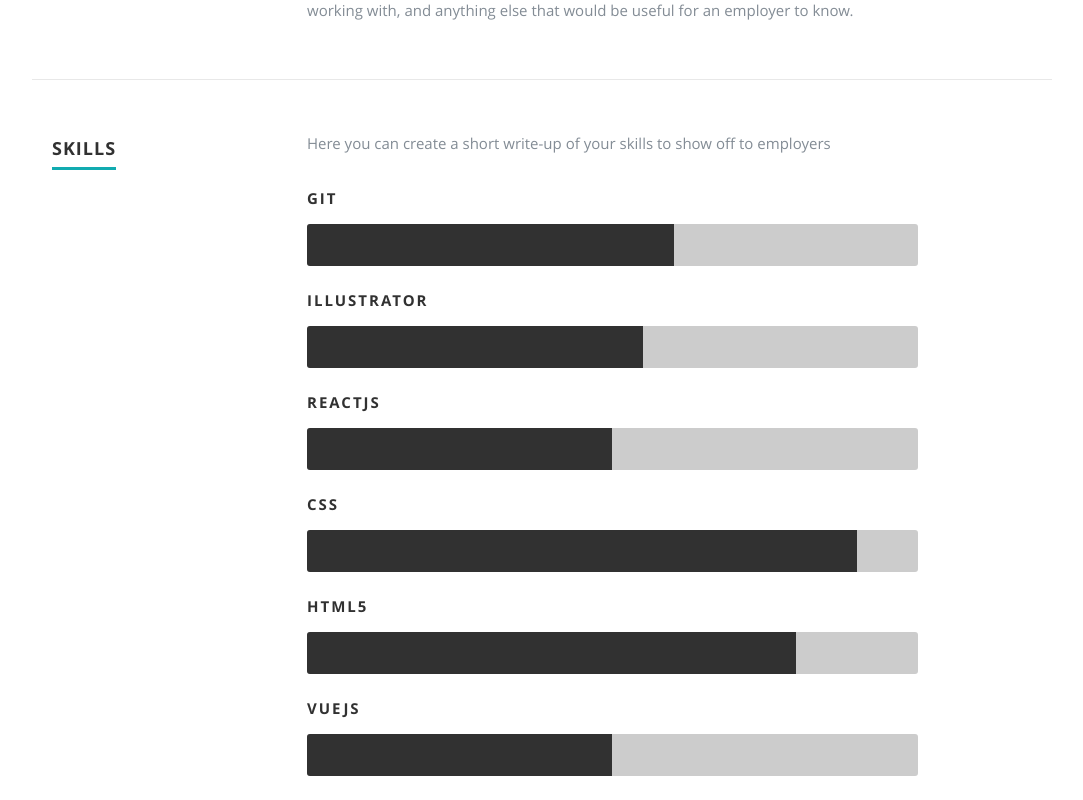
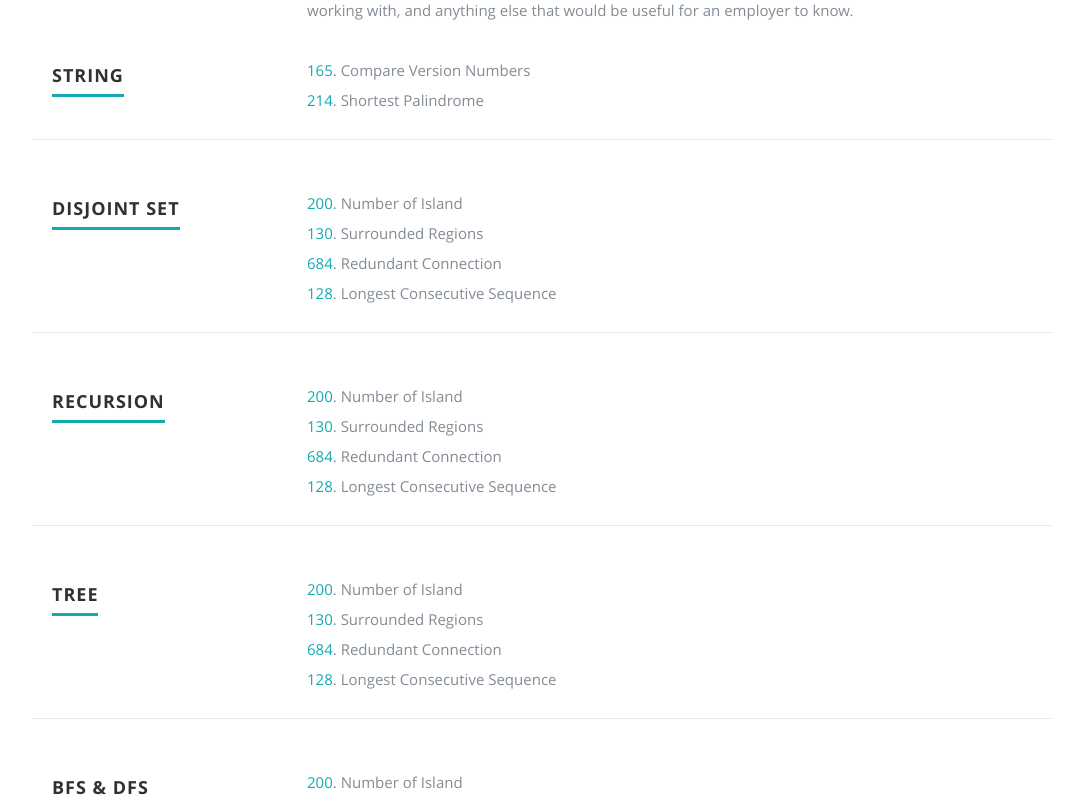
Before and after one commit to tbakerx/react-resume-template, a React (Create React App) app: page / in a window 1280 px wide. Shown: the part 2180-2980 px from the top of the page, without its empty margins (98-1181 px from the left). Built offline with nearby package versions, Linux system fonts and the light colour scheme.

Commit message:
type data and display

```diff
--- a/public/css/layout.css
+++ b/public/css/layout.css
@@ -261,7 +261,7 @@ ul#nav li.current a { color: #F06000; }
 #resume .header-col { padding-top: 9px; }
 #resume .main-col { padding-right: 10%; }
 
-.education, .work {
+.education, .type {
    margin-bottom: 48px;
    padding-bottom: 24px;
    border-bottom: 1px solid #E8E8E8;
--- a/public/resumeData.json
+++ b/public/resumeData.json
@@ -44,7 +44,127 @@
       }
     ]
   },
+
   "resume": {
+    "string": [{
+      "id": "165",
+      "title":"Compare Version Numbers"
+      },
+      {
+        "id": "214",
+        "title":"Shortest Palindrome"
+      }
+    ],
+    "ds":[{
+      "id": "200",
+      "title": "Number of Island"
+    },{
+      "id": "130",
+      "title": "Surrounded Regions"
+    },{
+      "id": "684",
+      "title": "Redundant Connection"
+      },{
+        "id": "128",
+        "title": "Longest Consecutive Sequence"
+      }
+    ],
+
+    "recursion":[{
+      "id": "21",
+      "title": "Merge Two Sorted Lists"
+      },{
+      "id": "369",
+      "title": "Plus One Linked List"
+      },{
+      "id": "2",
+      "title": "Add Two Numbers"
+      },{
+        "id": "24",
+        "title": "Swap Nodes in Pairs"
+      },{
+        "id": "160",
+        "title": "Intersection of Two Linked Lists"
+      },{
+        "id": "260",
+        "title": "Reverse Linked List"
+      }
+      ,{
+        "id": "92",
+        "title": "Reverse Linked List II"
+      }
+      ,{
+        "id": "19",
+        "title": "Remove Nth Node From End of List"
+      }
+    ],
+
+    "tree":[{
+      "id": "94",
+      "title": "Binary Tree Inorder Tranversal"
+      },{
+      "id": "98",
+      "title": "Validate Binary Search Tree"
+      },{
+      "id": "199",
+      "title": "Binary Tree Right Side View"
+      },{
+        "id": "24",
+        "title": "Swap Nodes in Pairs"
+      },{
+        "id": "100",
+        "title": "Same Tree"
+      },{
+        "id": "101",
+        "title": "Symmetric Tree"
+      }
+      ,{
+        "id": "104",
+        "title": "Maximum Depth of Binary Tree"
+      }
+      ,{
+        "id": "114",
+        "title": "Flatten Binary Tree to Linked List"
+      },{
+        "id": "108",
+        "title": "Convert Sorted Array to Binary Search Tree"
+      },{
+        "id": "437",
+        "title": "Path Sum III"
+      },{
+        "id": "105",
+        "title": "Construct Binary Tree from Preorder and Inorder Traversal"
+      }
+    ],
+
+    "bfsdfs":[{
+      "id": "286",
+      "title": "Walls and Gates"
+      },{
+      "id": "102",
+      "title": "Binary Tree Level Order Traversal"
+      },{
+      "id": "111",
+      "title": "Minimum Depth of Binary Tree"
+      },{
+        "id": "200",
+        "title": "Number of Islands"
+      },{
+        "id": "116",
+        "title": "Populating Next Right Pointers in Each Node"
+      }
+    ],
+    "backtracking":[{
+      "id": "46",
+      "title": "Permutations"
+      },{
+      "id": "77",
+      "title": "Combinations"
+      },{
+      "id": "17",
+      "title": "Letter Combination of a Phone Number"
+      }
+    ],
     "skillmessage": "Here you can create a short write-up of your skills to show off to employers",
     "education": [
       {
--- a/src/Components/Resume.js
+++ b/src/Components/Resume.js
@@ -20,6 +20,67 @@ class Resume extends Component {
         var className = 'bar-expand '+skills.name.toLowerCase();
         return <li key={skills.name}><span style={{width:skills.level}}className={className}></span><em>{skills.name}</em></li>
       })
+
+      var string = this.props.data.string.map(function(string){
+        var name = string.title.toLowerCase();
+        name =name.replace(/\s+/g, '-');
+        var url ="https://leetcode.com/problems/"+name+"/";
+        return <div key={string.id}>
+          <a title="Styleshout" href={url} target="_blank" rel="noreferrer noopener">{string.id}</a>. {string.title}
+        </div>
+      })
+
+      var ds = this.props.data.ds.map(function(ds){
+        var name = ds.title.toLowerCase();
+        name =name.replace(/\s+/g, '-');
+        var url ="https://leetcode.com/problems/"+name+"/";
+        return <div key={ds.id}>
+          <a title="Styleshout" href={url} target="_blank" rel="noreferrer noopener">{ds.id}</a>. {ds.title}
+        </div>
+      })
+
+
+      var recursion = this.props.data.ds.map(function(recursion){
+        var name = recursion.title.toLowerCase();
+        name =name.replace(/\s+/g, '-');
+        var url ="https://leetcode.com/problems/"+name+"/";
+        return <div key={recursion.id}>
+          <a title="Styleshout" href={url} target="_blank" rel="noreferrer noopener">{recursion.id}</a>. {recursion.title}
+        </div>
+      })
+
+      var tree = this.props.data.ds.map(function(tree){
+        var name = tree.title.toLowerCase();
+        name =name.replace(/\s+/g, '-');
+        var url ="https://leetcode.com/problems/"+name+"/";
+        return <div key={tree.id}>
+          <a title="Styleshout" href={url} target="_blank" rel="noreferrer noopener">{tree.id}</a>. {tree.title}
+        </div>
+      })
+
+      var fs = this.props.data.ds.map(function(fs){
+        var name = fs.title.toLowerCase();
+        name =name.replace(/\s+/g, '-');
+        var url ="https://leetcode.com/problems/"+name+"/";
+        return <div key={fs.id}>
+          <a title="Styleshout" href={url} target="_blank" rel="noreferrer noopener">{fs.id}</a>. {fs.title}
+        </div>
+      })
+
+      var backtracking = this.props.data.ds.map(function(backtracking){
+        var name = backtracking.title.toLowerCase();
+        name =name.replace(/\s+/g, '-');
+        var url ="https://leetcode.com/problems/"+name+"/";
+        return <div key={backtracking.id}>
+          <a title="Styleshout" href={url} target="_blank" rel="noreferrer noopener">{backtracking.id}</a>. {backtracking.title}
+        </div>
+      })
+      var education = this.props.data.education.map(function(education){
+        return <div key={education.school}><h3>{education.school}</h3>
+        <p className="info">{education.degree} <span>&bull;</span><em className="date">{education.graduated}</em></p>
+        <p>{education.description}</p></div>
+      })
+
     }
 
     return (
@@ -53,23 +114,58 @@ class Resume extends Component {
 
 
 
-      <div className="row skill">
+    <div className="row type">
+         <div className="three columns header-col">
+            <h1><span>String</span></h1>
+         </div>
+         <div className="nine columns main-col">
+          {string}
+        </div>
+      </div>
 
+      <div className="row type">
          <div className="three columns header-col">
-            <h1><span>Skills</span></h1>
+            <h1><span>Disjoint set</span></h1>
          </div>
+         <div className="nine columns main-col">
+          {ds}
+        </div>
+      </div>
 
+      <div className="row type">
+         <div className="three columns header-col">
+            <h1><span>recursion</span></h1>
+         </div>
          <div className="nine columns main-col">
+          {recursion}
+        </div>
+      </div>
 
-            <p>{skillmessage}
-            </p>
+      <div className="row type">
+         <div className="three columns header-col">
+            <h1><span>tree</span></h1>
+         </div>
+         <div className="nine columns main-col">
+          {tree}
+        </div>
+      </div>
 
-				<div className="bars">
-				   <ul className="skills">
-					  {skills}
-					</ul>
-				</div>
-			</div>
+      <div className="row type">
+         <div className="three columns header-col">
+            <h1><span>BFS & DFS </span></h1>
+         </div>
+         <div className="nine columns main-col">
+          {fs}
+        </div>
+      </div>
+
+      <div className="row type">
+         <div className="three columns header-col">
+            <h1><span>backtracking</span></h1>
+         </div>
+         <div className="nine columns main-col">
+          {backtracking}
+        </div>
       </div>
    </section>
     );
```
